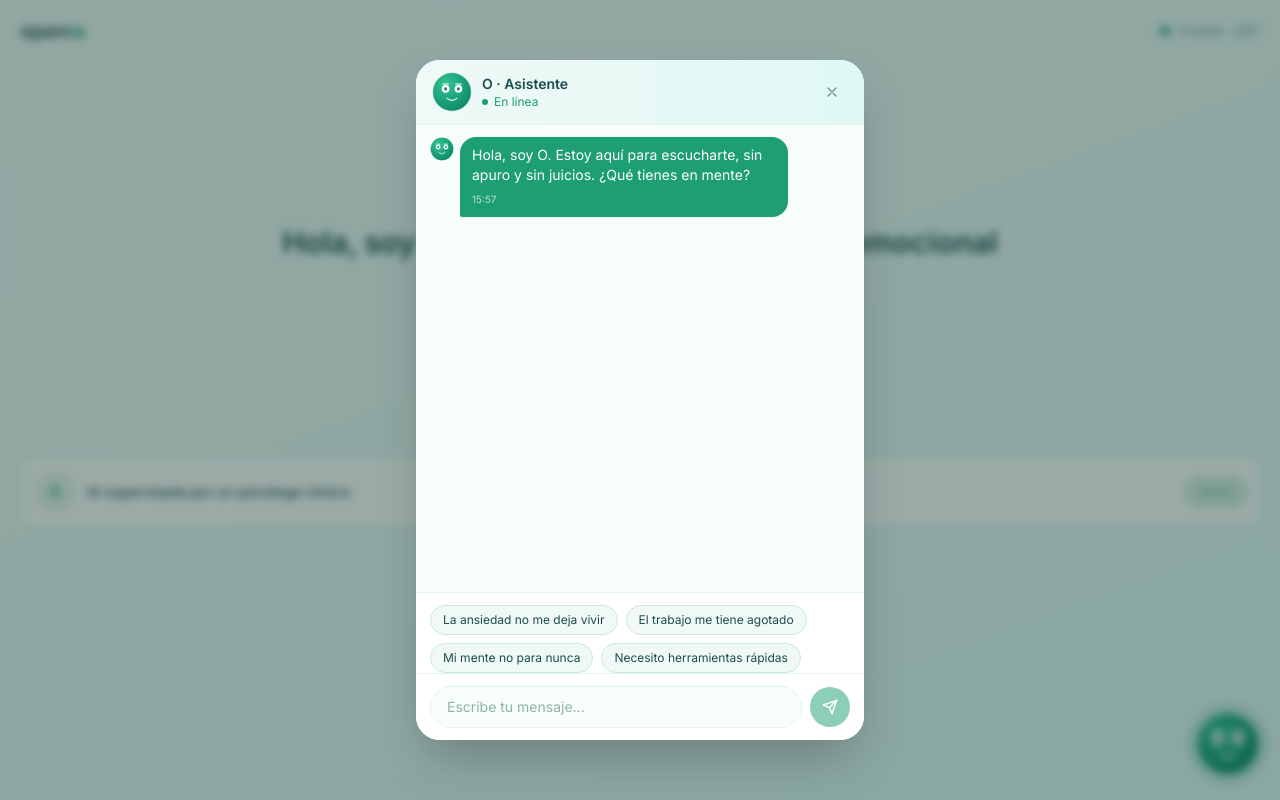
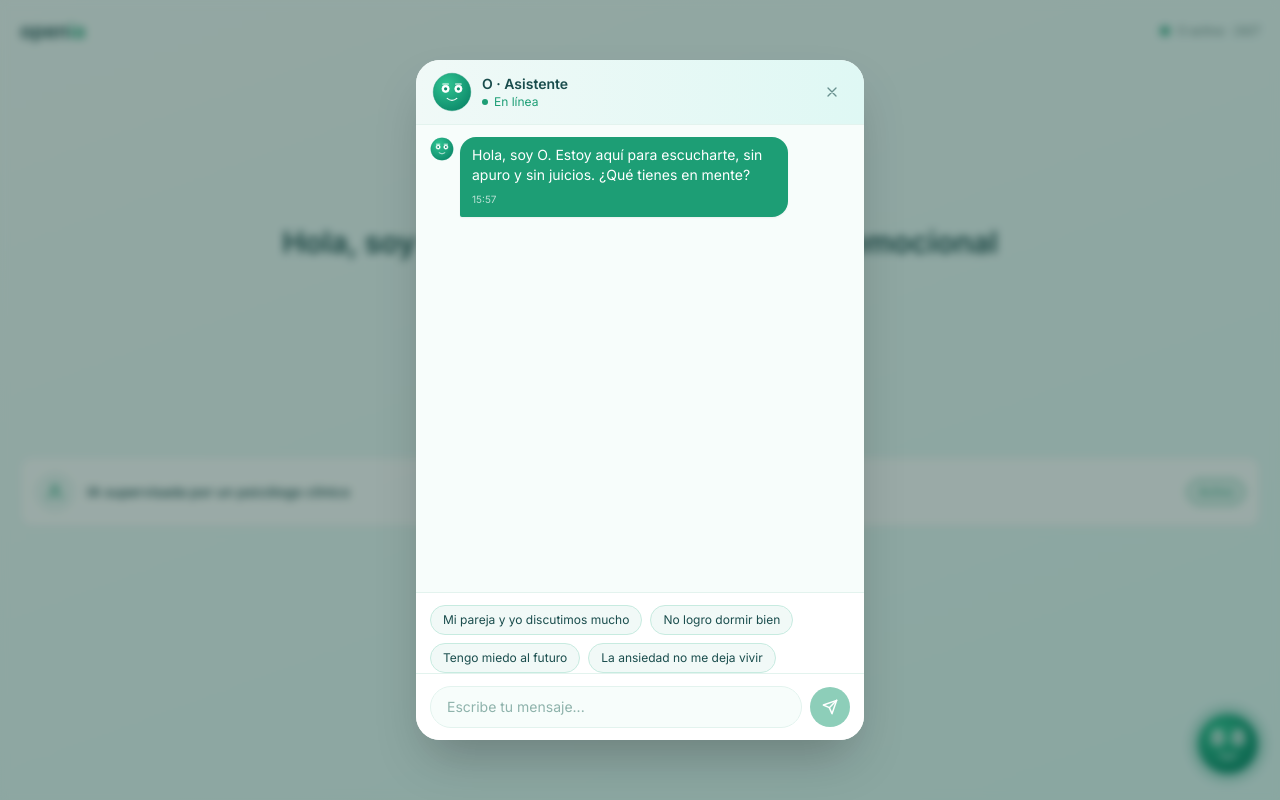
Before and after one commit to chiletestea/oia24, a Next.js app: page / in a window 1280 px wide. Both pictures are taken after a click on the button "Hablar con O ahora". Built offline with nearby package versions, Linux system fonts and the light colour scheme.

Commit message:
Feature: rotate 4 random opening chips from a 16-phrase pool per session
Co-Authored-By: Claude Sonnet 5 <noreply@anthropic.com>

```diff
--- a/src/components/SalesBot.tsx
+++ b/src/components/SalesBot.tsx
@@ -37,6 +37,30 @@ const Q2_CHIPS: Record<"ansiedad" | "trabajo" | "mente", string[]> = {
   trabajo: ["Agotamiento crónico", "Crisis puntuales", "Ambos", "No estoy seguro"],
   mente: ["Sí, rumiación constante", "Más bien ansiedad", "Bloqueos mentales", "No sé"],
 };
+
+const FRASES_INICIALES = [
+  "La ansiedad no me deja vivir",
+  "El trabajo me tiene agotado",
+  "Mi mente no para nunca",
+  "Necesito herramientas rápidas",
+  "No logro dormir bien",
+  "Siento pánico sin razón aparente",
+  "No puedo dejar de pensar en eso",
+  "Tengo miedo al futuro",
+  "Mis relaciones son complicadas",
+  "Mi pareja y yo discutimos mucho",
+  "Me siento solo y ansioso",
+  "No confío en mis decisiones",
+  "Nada me calma cuando me activo",
+  "Me cuesta controlar la preocupación",
+  "Quisiera entender qué me pasa",
+  "Necesito regulación emocional",
+];
+
+function obtenerFrasesAleatorias() {
+  const shuffled = [...FRASES_INICIALES].sort(() => Math.random() - 0.5);
+  return shuffled.slice(0, 4);
+}
 
 interface DisplayMessage extends ChatMessage {
   time: string;
@@ -124,6 +148,7 @@ export default function SalesBot({ open, onClose }: SalesBotProps) {
   const [isStreaming, setIsStreaming] = useState(false);
   const [pendingText, setPendingText] = useState("");
   const [inputValue, setInputValue] = useState("");
+  const [frasesHoy] = useState(() => obtenerFrasesAleatorias());
 
   const initialized = useRef(false);
   const bottomRef = useRef<HTMLDivElement>(null);
@@ -210,6 +235,16 @@ export default function SalesBot({ open, onClose }: SalesBotProps) {
     setMessages(history);
     setArea(chip.area);
     setStep(chip.area === "urgente" ? "recommendation" : "q2");
+    void askBot(history);
+  }
+
+  function handleChipClick(frase: string) {
+    if (isStreaming || crisis) return;
+    const history = [...messages, makeMessage("user", frase)];
+    setMessages(history);
+    // Igual que el input libre: la frase va directo a O vía API, sin pasar
+    // por el flujo guiado Q2/recomendación.
+    setStep("freeform");
     void askBot(history);
   }
 
@@ -355,14 +390,14 @@ export default function SalesBot({ open, onClose }: SalesBotProps) {
         {(showQ1Chips || showQ2Chips) && (
           <div className="flex flex-wrap gap-2 border-t border-[#e3f3ee] bg-white px-3.5 pt-3">
             {showQ1Chips &&
-              Q1_CHIPS.map((chip) => (
+              frasesHoy.map((frase) => (
                 <button
-                  key={chip.text}
+                  key={frase}
                   type="button"
-                  onClick={() => handleQ1Chip(chip)}
+                  onClick={() => handleChipClick(frase)}
                   className="rounded-full border border-[#c7ebe0] bg-[rgba(29,158,117,0.06)] px-3 py-1.5 text-xs text-[#1a4d4d] transition-colors hover:border-[#1D9E75] hover:bg-[rgba(29,158,117,0.12)]"
                 >
-                  {chip.text}
+                  {frase}
                 </button>
               ))}
             {showQ2Chips &&
```
